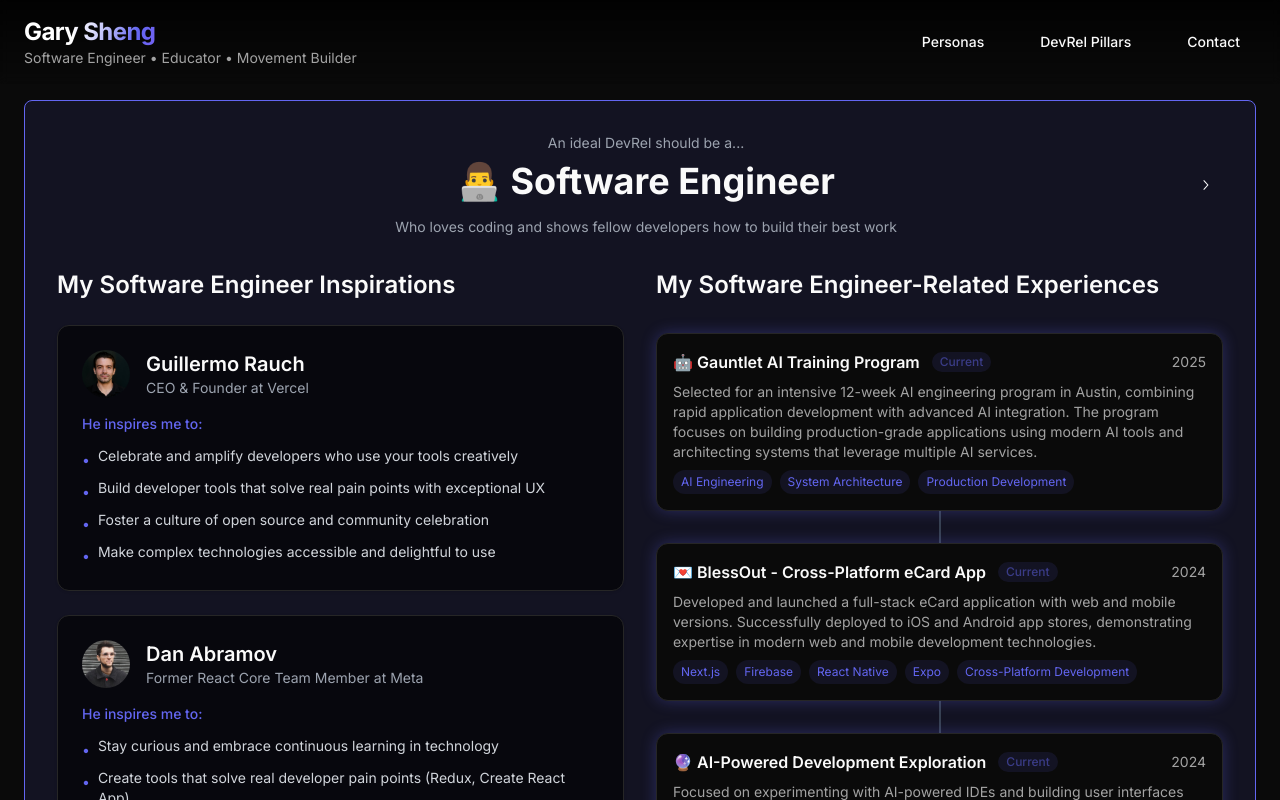
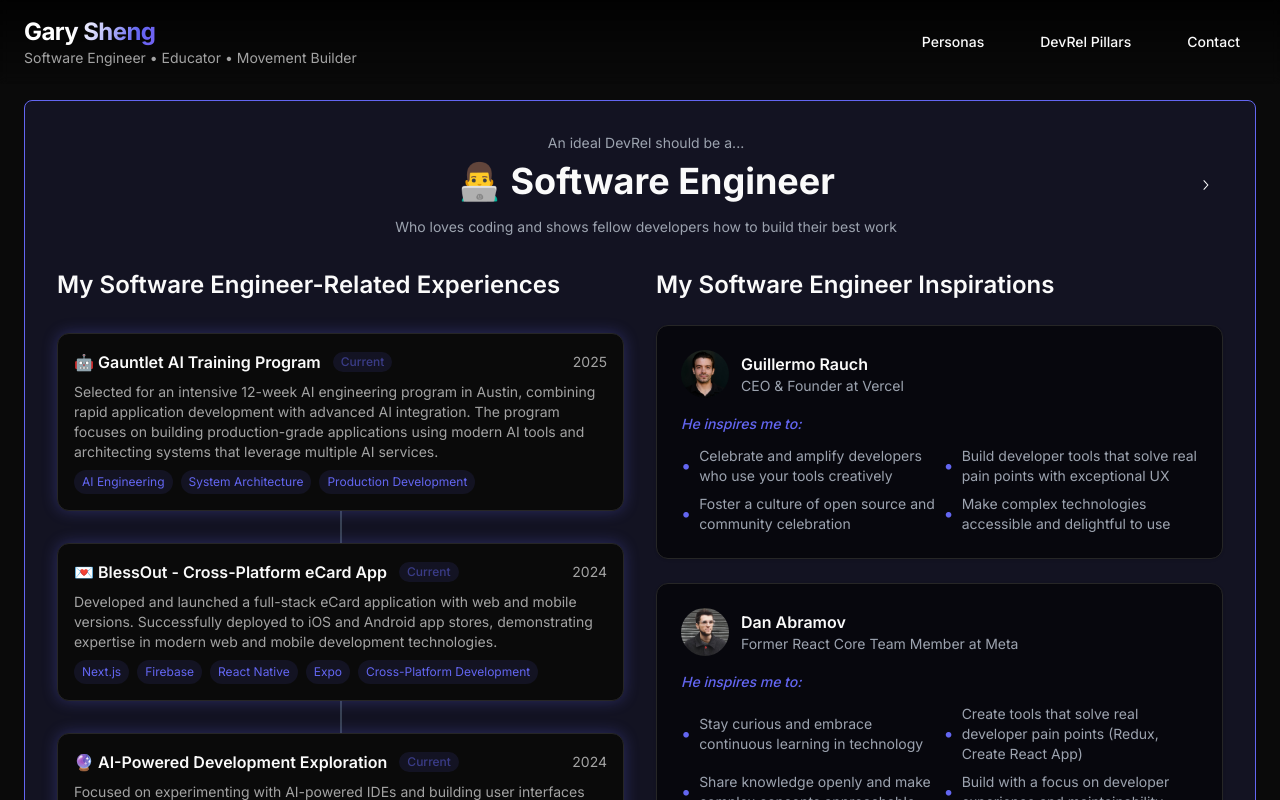
Before and after one commit to daffiazhar/devrelportfolio, a Next.js app: page / in a window 1280 px wide. Both pictures are taken after a click on the button "Software Engineer". Shown: the part 644-1444 px from the top of the page. Built offline with nearby package versions, Linux system fonts and the light colour scheme.

Commit message:
ux fixes

```diff
--- a/src/app/page.tsx
+++ b/src/app/page.tsx
@@ -16,10 +16,12 @@
     const element = document.getElementById('persona-details');
     if (element) {
       const elementPosition = element.getBoundingClientRect().top;
-      const offsetPosition = elementPosition + window.pageYOffset - 100; // 100px offset
+      const offsetPosition = elementPosition + window.scrollY - 100; // 100px offset
       window.scrollTo({
         top: offsetPosition,
-        behavior: 'smooth'
+        behavior: 'smooth',
+        // Add a custom duration by controlling the scroll speed
+        // This is achieved by scrolling a smaller distance per frame
       });
     }
   };
@@ -27,15 +29,13 @@
   const handleSelectPersona = (id: PersonaId) => {
     setSelectedPersona(id);
     setIsMainSelected(false);
-    // Delay scroll by 2 seconds
-    setTimeout(scrollToPersonaDetails, 2000);
+    scrollToPersonaDetails();
   };
 
   const handleSelectMain = () => {
     setSelectedPersona(null);
     setIsMainSelected(true);
-    // Delay scroll by 2 seconds
-    setTimeout(scrollToPersonaDetails, 2000);
+    scrollToPersonaDetails();
   };
 
   return (
--- a/src/components/BubbleChart.tsx
+++ b/src/components/BubbleChart.tsx
@@ -69,20 +69,20 @@
   educatorNode: Node | undefined,
   movementBuilderNode: Node | undefined
 ) {
-  const isMobile = width < 500; // Standard mobile breakpoint
+  const isMobile = width < 450; // Tighter mobile breakpoint
 
   // Mobile position multipliers - easy to tweak
   const mobileMultipliers = {
     engineer: { x: 0.20, y: 0.4 },
-    educator: { x: 0.30, y: 0.67 },
-    movementBuilder: { x: 0.85, y: 0.75 },
+    educator: { x: 0.40, y: 0.67 },
+    movementBuilder: { x: 0.80, y: 0.88 },
     main: { x: 0.70, y: 0.15 }
   };
 
   // Desktop position multipliers - unchanged from original
   const desktopMultipliers = {
     engineer: { x: 0.27, y: 0.2 },
-    educator: { x: 0.20, y: 0.51 },
+    educator: { x: 0.20, y: 0.49 },
     movementBuilder: { x: 0.35, y: 0.75 },
     main: { x: 0.75, y: 0.15 }
   };
--- a/src/components/DevRelPillars.tsx
+++ b/src/components/DevRelPillars.tsx
@@ -44,9 +44,6 @@
     <div className="py-12 px-4">
       <div className="text-center mb-8">
         <h2 className="text-3xl font-bold mb-3">The Pillars of Amazing DevRel 🏛️</h2>
-        <p className="text-gray-400 max-w-2xl mx-auto">
-          In my view, the pillars of amazing DevRel are exceptional docs and content, continous community and product team engagement, and continuous exploration to make sure we are always learning and improving for the sake of helping developers.
-        </p>
       </div>
       <div className="grid grid-cols-1 md:grid-cols-2 gap-4 max-w-5xl mx-auto">
         {pillars.map((pillar) => (
--- a/src/components/InspirationCard.tsx
+++ b/src/components/InspirationCard.tsx
@@ -10,28 +10,26 @@
 export function InspirationCard({ inspiration, className }: InspirationCardProps) {
   return (
     <Card className={`p-6 bg-black/60 backdrop-blur-sm ${className}`}>
-      <div className="flex items-center gap-4 mb-4">
-        <div className="relative w-12 h-12 rounded-full overflow-hidden flex-shrink-0">
-          <Image
+      <div className="flex items-center gap-3 mb-4">
+        <div className="h-12 w-12 rounded-full overflow-hidden">
+          <img
             src={inspiration.image}
             alt={inspiration.name}
-            fill
-            className="object-cover"
-            sizes="100px"
+            className="h-full w-full object-cover"
           />
         </div>
         <div>
-          <h3 className="text-xl font-semibold">{inspiration.name}</h3>
-          <p className="text-gray-400 text-sm">{inspiration.role}</p>
+          <h4 className="text-base font-semibold">{inspiration.name}</h4>
+          <p className="text-sm text-gray-400">{inspiration.role}</p>
         </div>
       </div>
       <div className="space-y-3">
-        <h4 className="text-sm font-medium text-accent1">He inspires me to:</h4>
-        <ul className="space-y-2">
+      <h4 className="text-sm font-medium text-accent1 italic">He inspires me to:</h4>
+        <ul className="grid grid-cols-1 lg:grid-cols-2 gap-2">
           {inspiration.lessons.map((lesson, index) => (
-            <li key={index} className="text-gray-300 text-sm flex items-start gap-2">
-              <span className="text-accent1 mt-1">•</span>
-              <span>{lesson}</span>
+            <li key={index} className="flex items-center">
+              <span className="text-accent1 mr-2 text-lg">•</span>
+              <span className="text-gray-300 text-sm text-gray-400">{lesson}</span>
             </li>
           ))}
         </ul>
--- a/src/components/MainBubbleBio.tsx
+++ b/src/components/MainBubbleBio.tsx
@@ -1,8 +1,19 @@
 import { Card } from '@/components/ui/card';
+import type { PersonaId } from '@/types/portfolio';
 
-export function MainBubbleBio() {
+interface MainBubbleBioProps {
+  onSelectPersona?: (id: PersonaId) => void;
+}
+
+export function MainBubbleBio({ onSelectPersona }: MainBubbleBioProps) {
   const scrollToPersonas = () => {
     document.getElementById('personas')?.scrollIntoView({ behavior: 'smooth' });
+  };
+
+  const handlePersonaClick = (id: PersonaId) => {
+    if (onSelectPersona) {
+      onSelectPersona(id);
+    }
   };
 
   return (
@@ -12,13 +23,28 @@
     >
       <Card className="p-8 bg-gradient-to-r from-blue-500/10 to-purple-500/10 border border-blue-500/20">
         <div className="flex flex-col items-center text-center space-y-6">
-          <h2 className="text-3xl font-bold">👋 Hi, I&apos;m Gary</h2>
+          <h2 className="text-3xl font-bold">👋 Hi, I'm Gary</h2>
           <div className="text-lg text-gray-300 max-w-2xl space-y-4">
             <p>
-              I&apos;m a unique blend of{' '}
-              <span className="text-[#6366F1] bg-[#6366F1]/10 px-1 rounded">software engineer</span>,{' '}
-              <span className="text-[#8B5CF6] bg-[#8B5CF6]/10 px-1 rounded">educator</span>, and{' '}
-              <span className="text-[#EC4899] bg-[#EC4899]/10 px-1 rounded">movement builder</span>{' '}
+              I'm a unique blend of{' '}
+              <button
+                onClick={() => handlePersonaClick('engineer')}
+                className="text-[#6366F1] bg-[#6366F1]/10 px-1 rounded hover:bg-[#6366F1]/20 transition-colors"
+              >
+                software engineer
+              </button>,{' '}
+              <button
+                onClick={() => handlePersonaClick('educator')}
+                className="text-[#8B5CF6] bg-[#8B5CF6]/10 px-1 rounded hover:bg-[#8B5CF6]/20 transition-colors"
+              >
+                educator
+              </button>, and{' '}
+              <button
+                onClick={() => handlePersonaClick('movement-builder')}
+                className="text-[#EC4899] bg-[#EC4899]/10 px-1 rounded hover:bg-[#EC4899]/20 transition-colors"
+              >
+                movement builder
+              </button>{' '}
               - three personas that combine to create an ideal skillset for supercharging developer ecosystems.
             </p>
             <p>
--- a/src/components/PersonaSection.tsx
+++ b/src/components/PersonaSection.tsx
@@ -18,7 +18,7 @@
   if (!selectedPersona && !isMainSelected) return null;
 
   if (isMainSelected) {
-    return <MainBubbleBio />;
+    return <MainBubbleBio onSelectPersona={onSelectPersona} />;
   }
 
   const currentPersona = portfolioData[selectedPersona!];
@@ -86,6 +86,13 @@
         <div className="grid grid-cols-1 lg:grid-cols-2 gap-8">
           <section>
             <h3 className="text-2xl font-semibold mb-6">
+              My {currentPersona.title}-Related Experiences
+            </h3>
+            <ExperienceTimeline experiences={currentPersona.experiences} />
+          </section>
+
+          <section>
+            <h3 className="text-2xl font-semibold mb-6">
               My {currentPersona.title} Inspirations
             </h3>
             <div className="space-y-6">
@@ -94,13 +101,6 @@
               ))}
             </div>
           </section>
-
-          <section>
-            <h3 className="text-2xl font-semibold mb-6">
-              My {currentPersona.title}-Related Experiences
-            </h3>
-            <ExperienceTimeline experiences={currentPersona.experiences} />
-          </section>
         </div>
       </div>
     </div>
```
